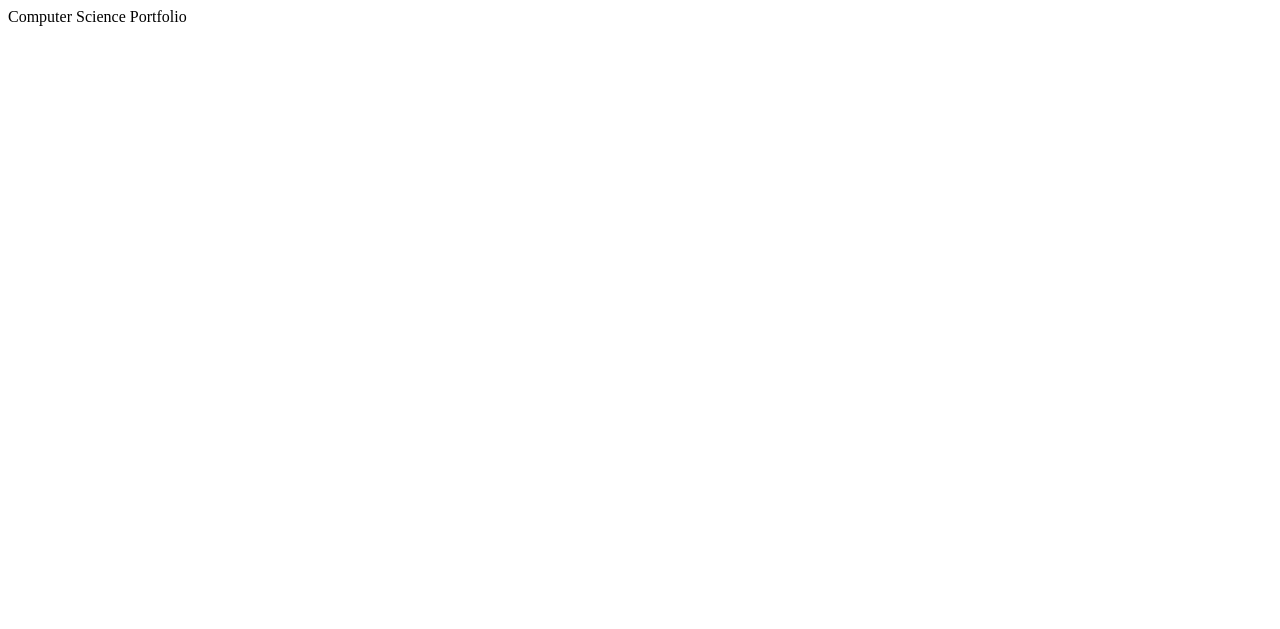
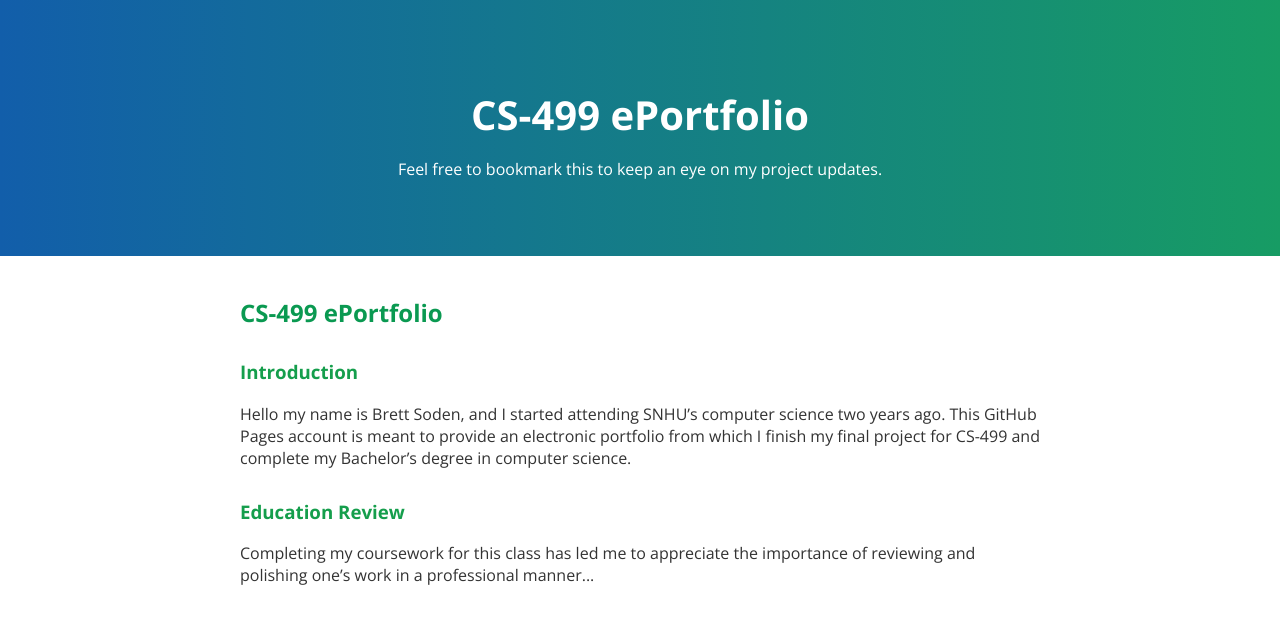
Before and after one commit to mikebasile1/mikebasile1.github.io, a plain HTML site: page index.html in a window 1280 px wide. Drawn offline with nearby package versions, Linux system fonts and the light colour scheme.

Commit message:
Update index.html

```diff
--- a/index.html
+++ b/index.html
@@ -1 +1,64 @@
-Computer Science Portfolio
+<!DOCTYPE html>
+<html lang="en">
+<head>
+  <meta charset="UTF-8" />
+  <meta name="viewport" content="width=device-width, initial-scale=1.0"/>
+  <title>CS-499 ePortfolio</title>
+  <link href="https://fonts.googleapis.com/css2?family=Open+Sans:wght@400;700&display=swap" rel="stylesheet"/>
+  <style>
+    body {
+      margin: 0;
+      font-family: 'Open Sans', sans-serif;
+      background: #fff;
+      color: #333;
+    }
+    header {
+      background: linear-gradient(90deg, #125eaa, #179c64);
+      color: white;
+      padding: 60px 20px;
+      text-align: center;
+    }
+    header h1 {
+      font-size: 2.5em;
+      margin-bottom: 10px;
+    }
+    main {
+      max-width: 800px;
+      margin: 40px auto;
+      padding: 0 20px;
+    }
+    h2 {
+      color: #0a9951;
+    }
+    h3 {
+      color: #159e4c;
+      margin-top: 30px;
+    }
+  </style>
+</head>
+<body>
+
+  <header>
+    <h1>CS-499 ePortfolio</h1>
+    <p>Feel free to bookmark this to keep an eye on my project updates.</p>
+  </header>
+
+  <main>
+    <h2>CS-499 ePortfolio</h2>
+
+    <h3>Introduction</h3>
+    <p>
+      Hello my name is Brett Soden, and I started attending SNHU’s computer science two years ago.
+      This GitHub Pages account is meant to provide an electronic portfolio from which I finish my final
+      project for CS-499 and complete my Bachelor’s degree in computer science.
+    </p>
+
+    <h3>Education Review</h3>
+    <p>
+      Completing my coursework for this class has led me to appreciate the importance of reviewing and
+      polishing one’s work in a professional manner...
+    </p>
+  </main>
+
+</body>
+</html>
```
